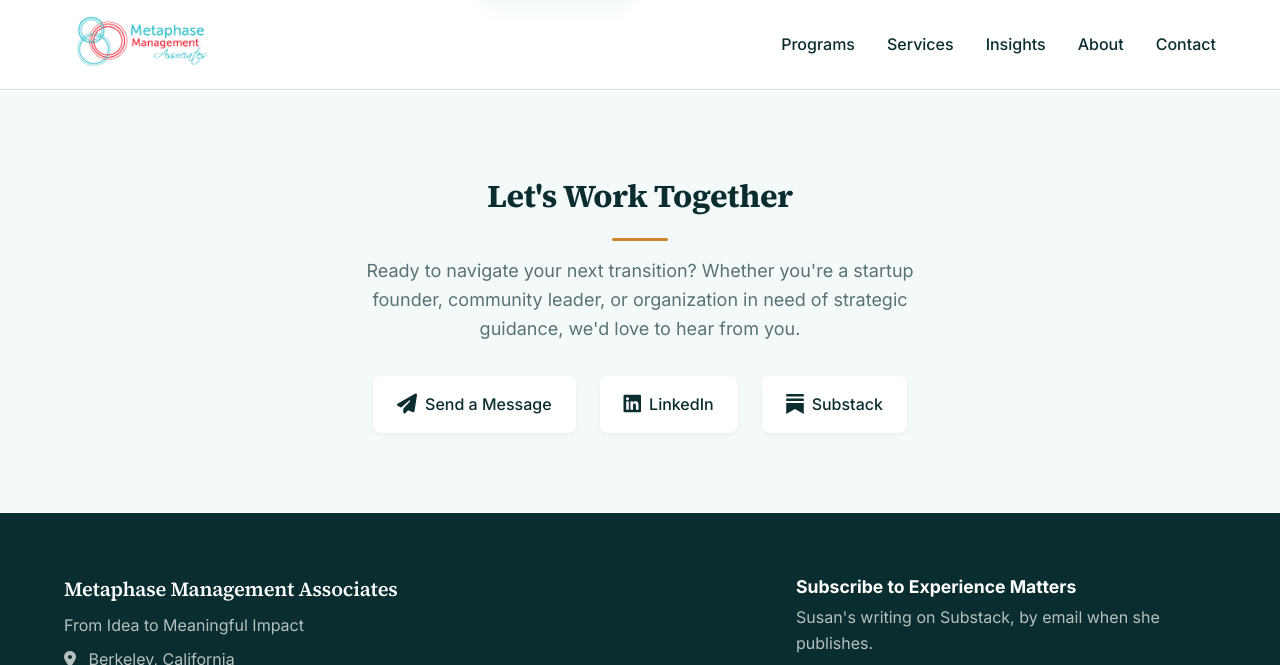
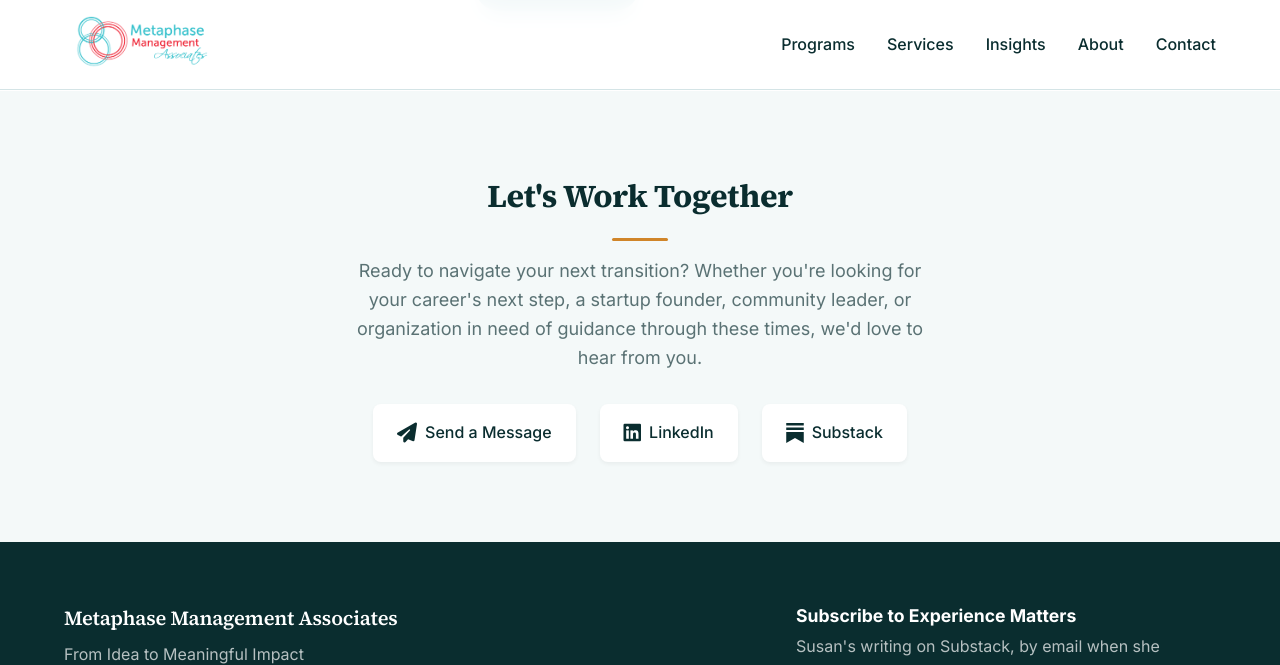
Before and after one commit to RPPLee/susan-website, a Jekyll site: the page built from index.html, in a window 1280 px wide and 900 px high, scrolled down 2916 px, cut to the strip 0-665 px from the top of the window. Built offline with Jekyll 4.4.1, drawn with Linux system fonts in a browser that asks for light colours.

Commit message:
Update _data/home.yml in the editor

```diff
--- a/_data/home.yml
+++ b/_data/home.yml
@@ -69,6 +69,6 @@ sections:
     button_url: /about/
   - type: contact
     heading: Let's Work Together
-    text: Ready to navigate your next transition? Whether you're a startup founder,
-      community leader, or organization in need of strategic guidance, we'd love
-      to hear from you.
+    text: Ready to navigate your next transition? Whether you're looking for your
+      career's next step, a startup founder, community leader, or organization
+      in need of guidance through these times, we'd love to hear from you.
```
